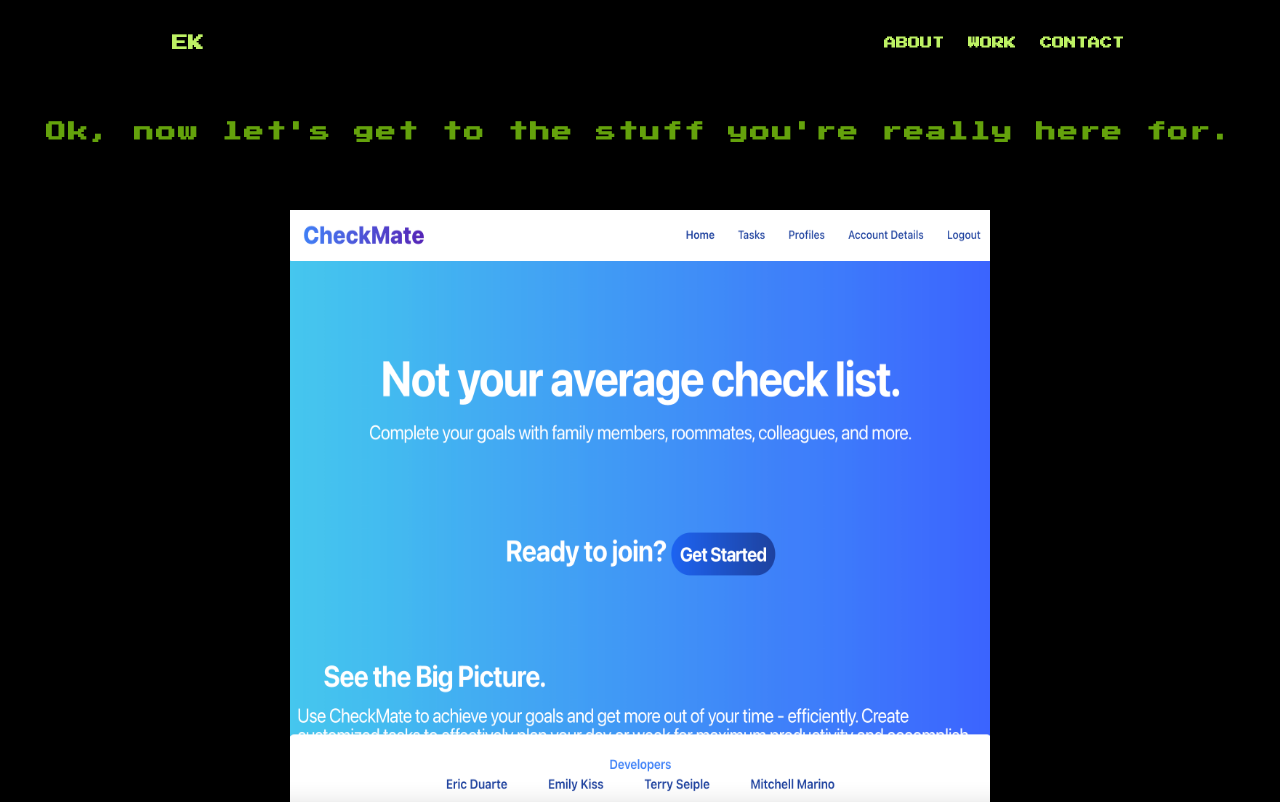
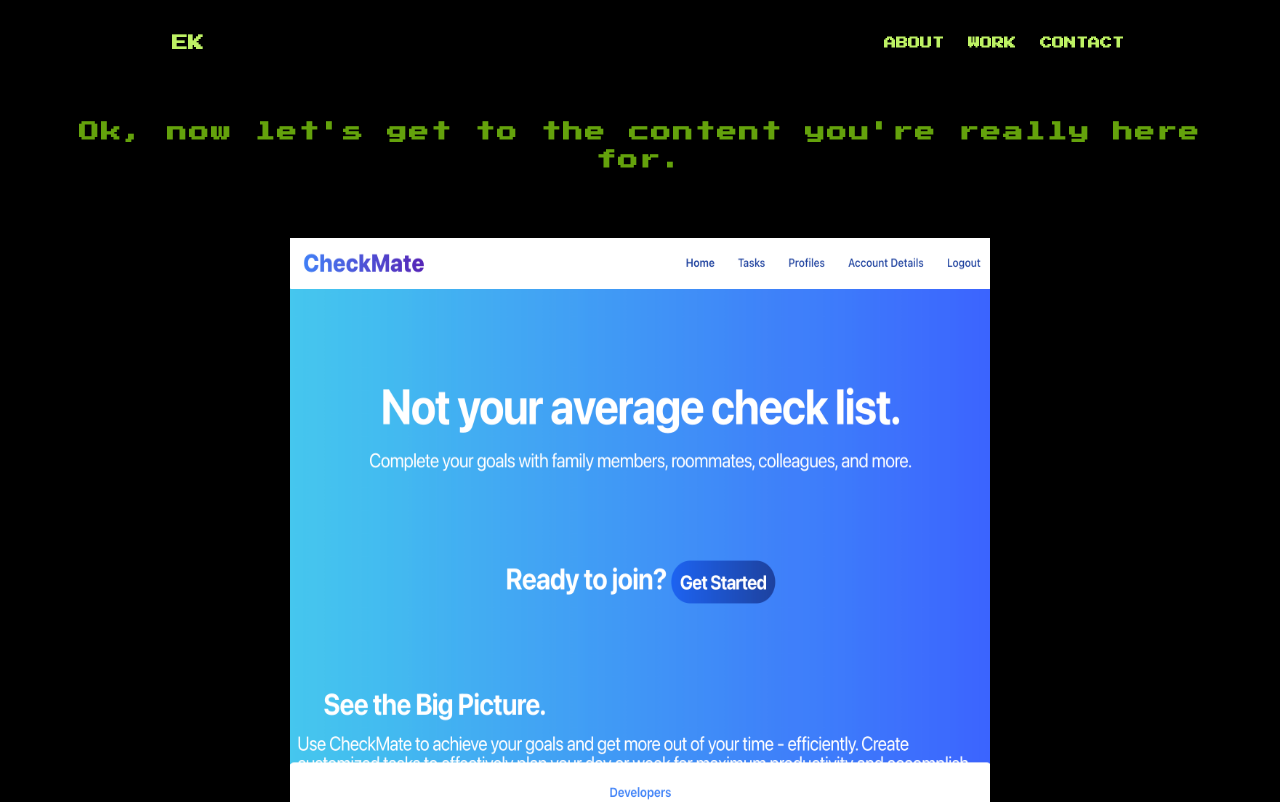
Before and after one commit to emilykiss/Emily-Kiss-Portfolio, a Next.js app: page /work in a window 1280 px wide. Shown: the top 802 px of the page. Built offline with nearby package versions, Linux system fonts and the light colour scheme.

Commit message:
word choice

```diff
--- a/pages/contact.jsx
+++ b/pages/contact.jsx
@@ -2,6 +2,7 @@ import Image from "next/image"
 
 export default function Contact() {
   return (
+
     <div>
       <h1 className="animate-pulse tracking-widest m-8 py-6 text-center text-xl font-semibold text-lime-600">
         {`Haven't had enough yet, eh?`}
--- a/pages/work.jsx
+++ b/pages/work.jsx
@@ -4,7 +4,7 @@ export default function Work() {
   return (
     <main>
       <h1 className="tracking-widest text-xl m-8 pb-8 text-center font-semibold text-lime-600 animate-pulse">
-        {`Ok, now let's get to the stuff you're really here for.`}
+        {`Ok, now let's get to the content you're really here for.`}
       </h1>
       <div className="">
         <div className="">
```
Also changed, not shown: public/vector.jpg (deleted).
